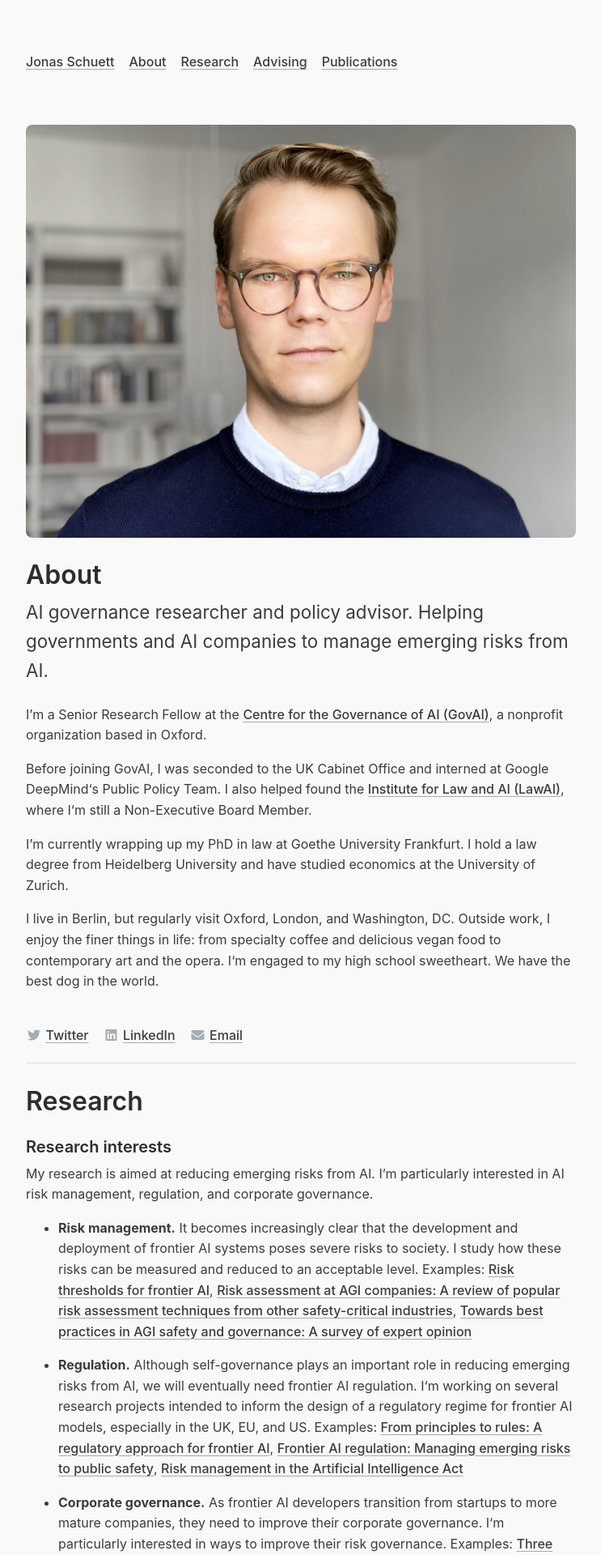
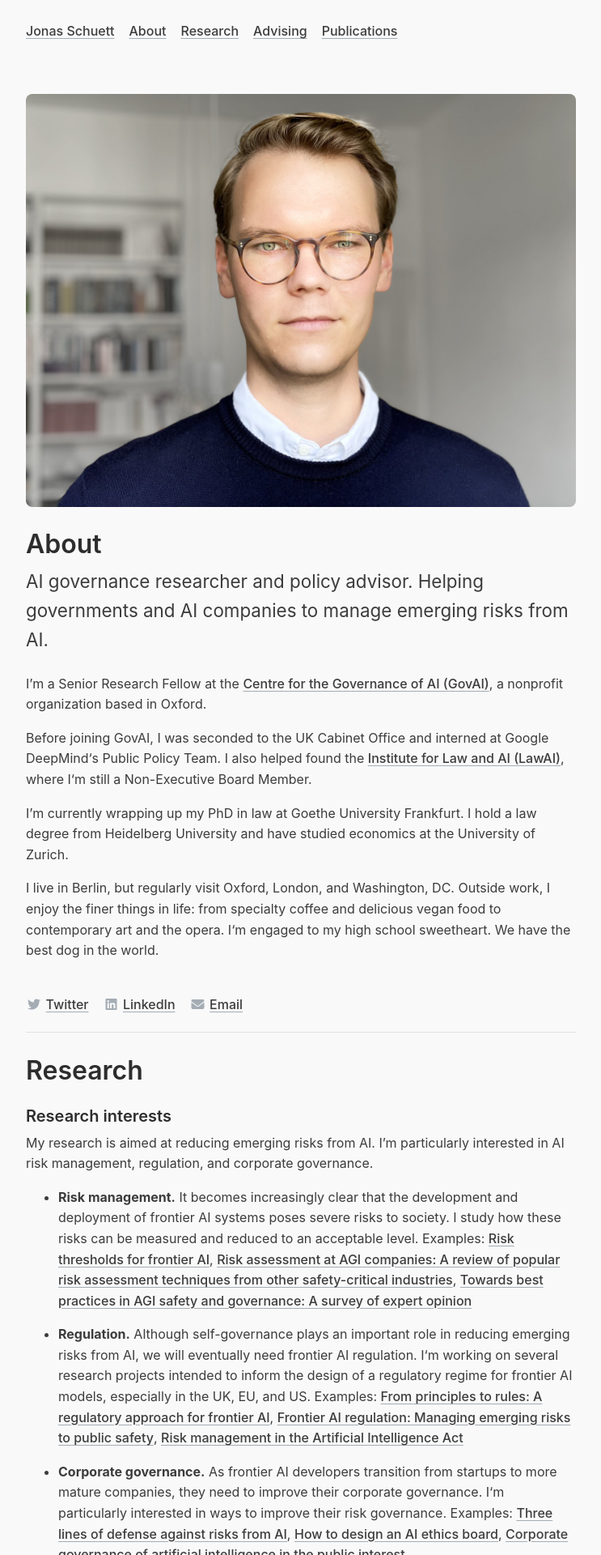
Before and after one commit to jonasschuett/jonasschuett.github.io, a Jekyll site: the page built from index.html, in a window 1280 px wide. Shown: the top 1920 px of the page at 81% size, without its empty margins (268-1011 px from the left). Built offline with Jekyll 4.4.1, drawn with Linux system fonts in a browser that asks for light colours; nearby versions of some CDN libraries; the list of posts is cut into pages by our own code.

Commit message:
Update _masthead.scss

```diff
--- a/_sass/_masthead.scss
+++ b/_sass/_masthead.scss
@@ -5,7 +5,7 @@
 .masthead {
   padding-top: var(--spacer);
   padding-bottom: var(--spacer);
-  margin-top: var(--spacer-3);
+  margin-top: 10px;
   margin-bottom: var(--spacer-3);
 }
 
```
